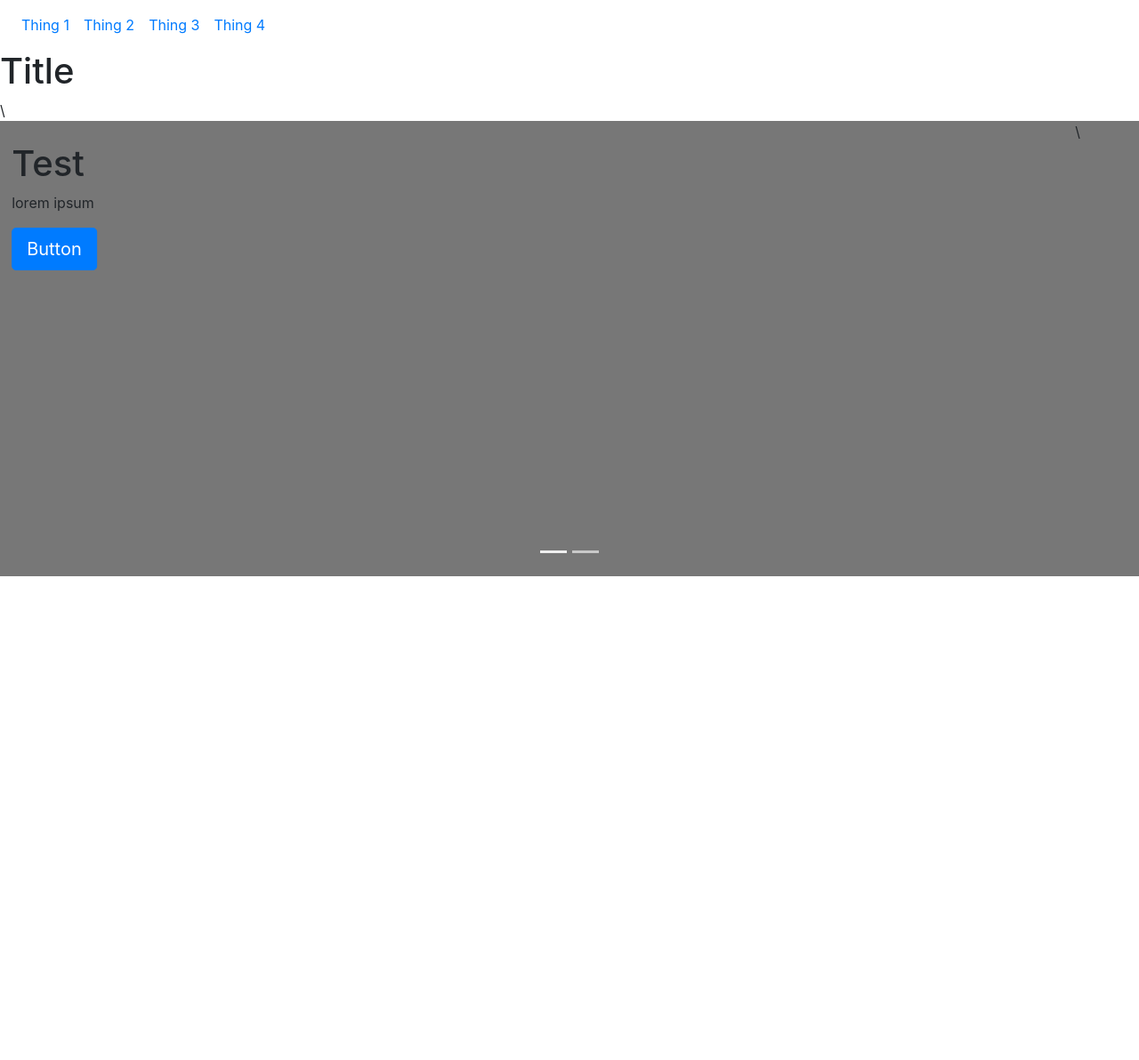
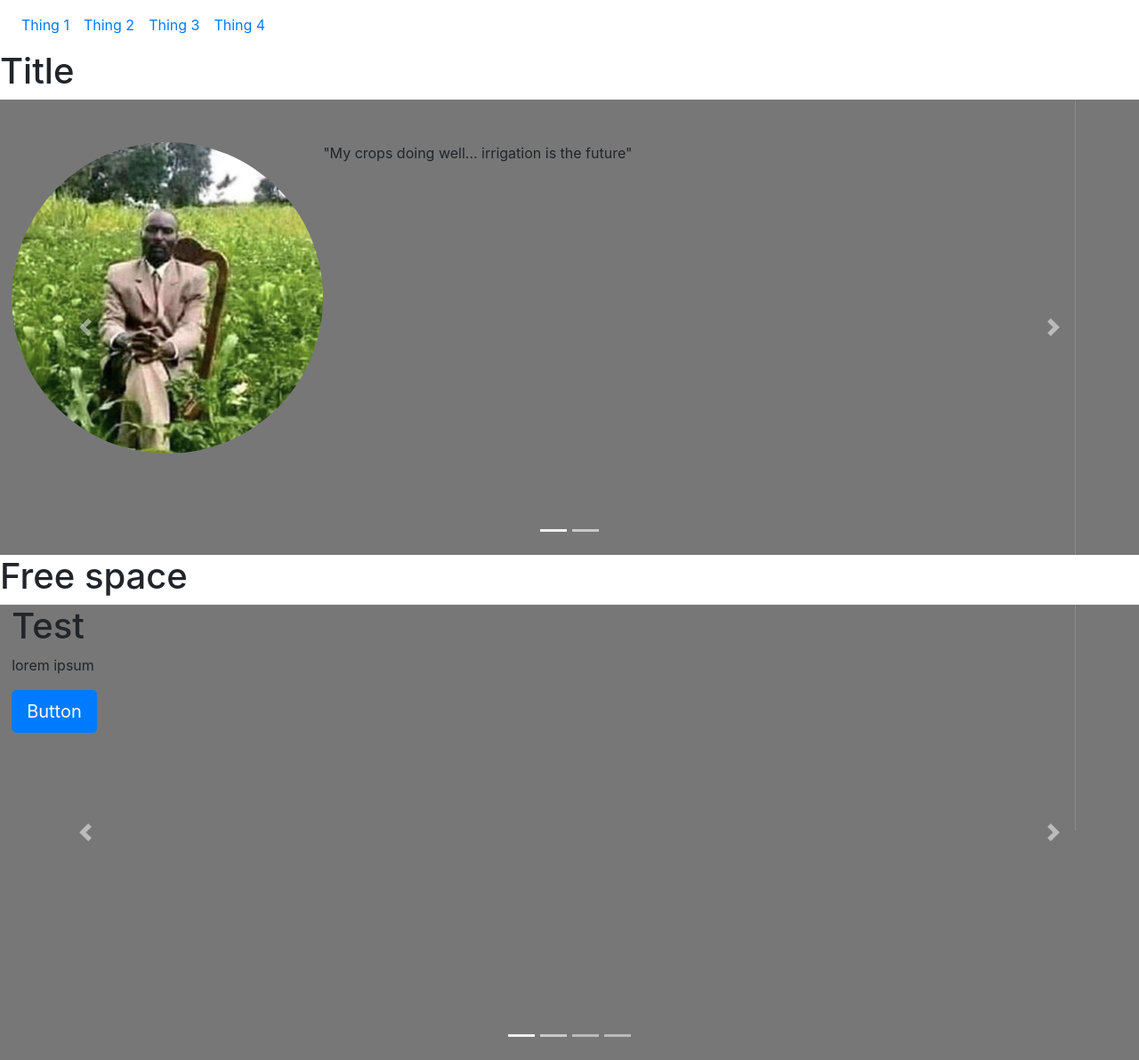
Before and after one commit to maxnchief/atlas-bootsrap, a plain HTML site: page index.html in a window 1280 px wide. Shown: the whole page at 89% size. Before the commit the page ends 800 px from the top, so only its background shows below. Drawn offline with nearby package versions, Linux system fonts and the light colour scheme.

Commit message:
set up multiple carousels

```diff
--- a/index.html
+++ b/index.html
@@ -41,28 +41,82 @@
         <div>
             <h1>Title</h1>
         </div>
-        <div id="myCarousel" class="carousel slide" data-ride="carousel">\
+        <!-- Quotes Carousel -->
+        <div id="myCarousel" class="carousel slide" data-ride="carousel">
             <ol class="carousel-indicators">
                 <li data-target="#myCarousel" data-slide-to="0" class="active"></li>
                 <li data-target="#myCarousel" data-slide-to="1"></li>
+
             </ol>
             <div class="carousel-inner">
-                <div class="carousel-item active">\
+                <div class="carousel-item active">
+                <div class="container">
+                    <img src="images/man.jpg" class="rounded-circle img-fluid float-left mt-5" alt="man with crops" width="350" height="350">
+                    <p class="float-left mt-5">"My crops doing well... irrigation is the future"</p>
+                </div>
+                </div>
+                <div class="carousel-item">
+                <div class="container">
+                    <img src="images/man.jpg" alt="man with crops">
+                    <p>lorem ipsum</p>
+                    <a href="#" class="btn btn-lg btn-primary">Button</a>
+                </div>
+                </div>
+            </div>
+            <a href="#myCarousel" class="carousel-control-prev" role="button" data-slide="prev">
+                <span class="carousel-control-prev-icon" aria-hidden="true"></span>
+            </a>
+            <a href="#myCarousel" class="carousel-control-next" role="button" data-slide="next">
+                <span class="carousel-control-next-icon" aria-hidden="true"></span>
+            </a>
+        </div>
+        <div>
+            <h1>Free space</h1>
+        </div>
+        <!-- 4 item Carousel -->
+        <div id="fourBoxes" class="carousel slide" data-ride="carousel">
+            <ol class="carousel-indicators">
+                <li data-target="#fourBoxes" data-slide-to="0" class="active"></li>
+                <li data-target="#fourBoxes" data-slide-to="1"></li>
+                <li data-target="#fourBoxes" data-slide-to="2"></li>
+                <li data-target="#fourBoxes" data-slide-to="3"></li>
+            </ol>
+            <div class="carousel-inner">
+                <div class="carousel-item active">
                 <div class="container">
                     <h1>Test</h1>
                     <p>lorem ipsum</p>
                     <a href="#" class="btn btn-lg btn-primary">Button</a>
                 </div>
                 </div>
-                <div class="carousel-item">\
+                <div class="carousel-item">
                 <div class="container">
                     <h1>Test</h1>
                     <p>lorem ipsum</p>
                     <a href="#" class="btn btn-lg btn-primary">Button</a>
                 </div>
                 </div>
+                <div class="carousel-item">
+                    <div class="container">
+                        <h1>Test</h1>
+                        <p>lorem ipsum</p>
+                        <a href="#" class="btn btn-lg btn-primary">Button</a>
+                    </div>
+                </div>
+                    <div class="carousel-item">
+                        <div class="container">
+                            <h1>Test</h1>
+                            <p>lorem ipsum</p>
+                            <a href="#" class="btn btn-lg btn-primary">Button</a>
+                        </div>
+                    </div>
             </div>
-            <a href="" class="carousel-control-prev"></a>
+            <a href="#fourBoxes" class="carousel-control-prev" role="button" data-slide="prev">
+                <span class="carousel-control-prev-icon" aria-hidden="true"></span>
+            </a>
+            <a href="#fourBoxes" class="carousel-control-next" role="button" data-slide="next">
+                <span class="carousel-control-next-icon" aria-hidden="true"></span>
+            </a>
         </div>
     </body>
 </html>
```
Also changed, not shown: images/man.jpg (added).
